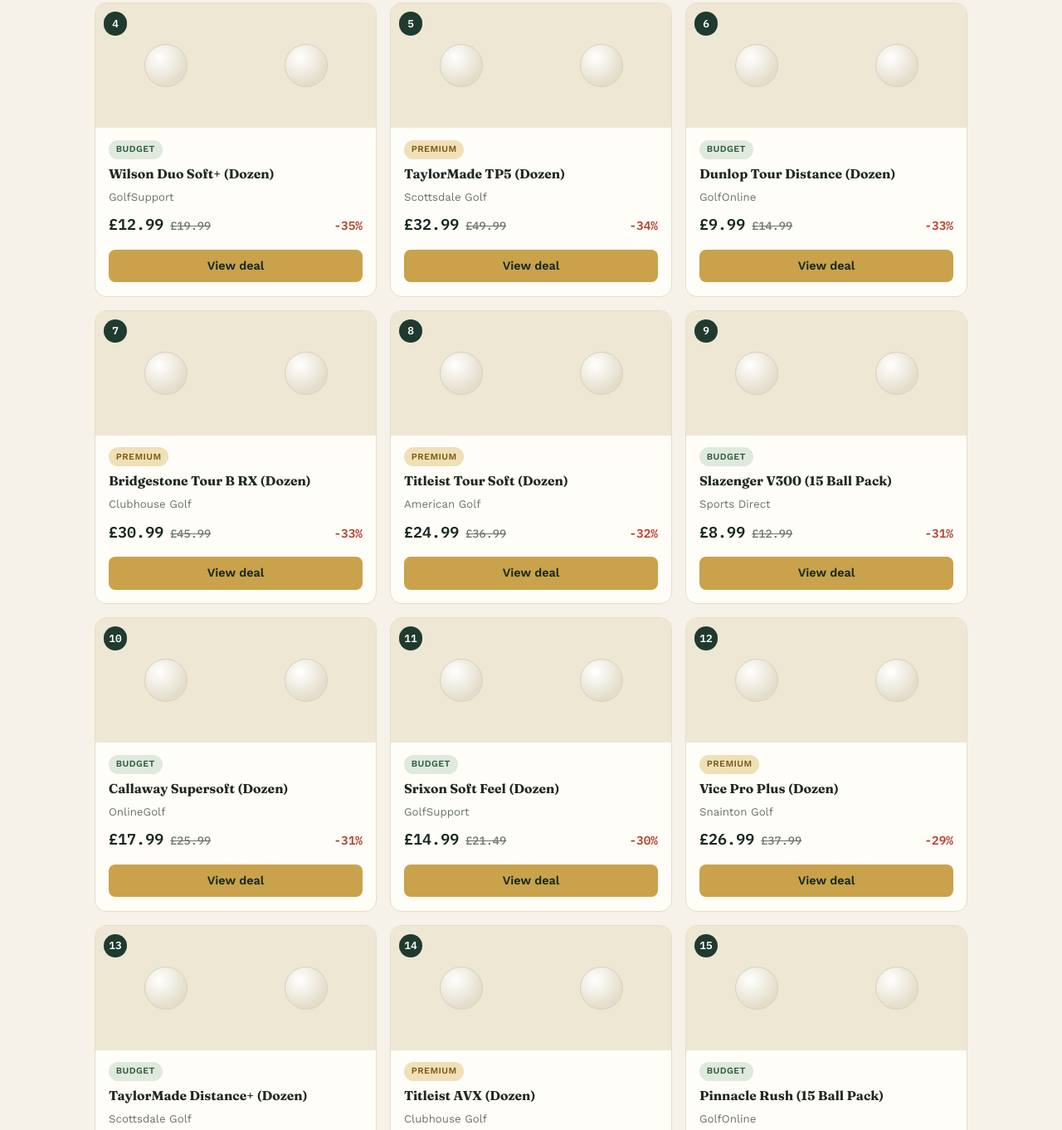
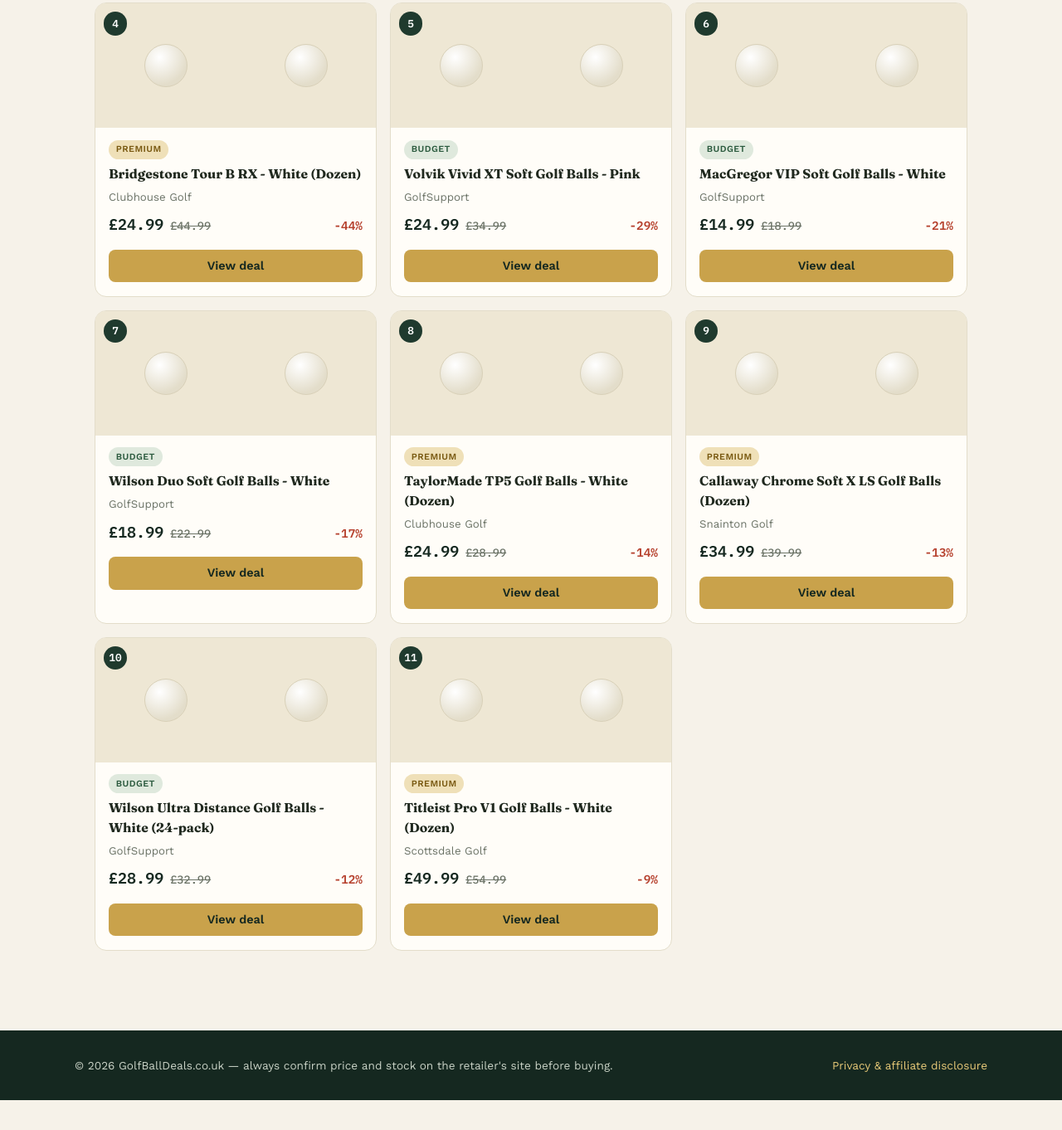
Before and after one commit to sdwuk/golfballdeals, a website: page index.html in a window 1280 px wide. Shown: the part 655-2017 px from the top of the page at 83% size. After the commit the page ends 1981 px from the top, so only its background shows below. Drawn offline with nearby package versions, Linux system fonts and the light colour scheme.

Commit message:
Replace placeholder deals with real, manually-checked prices + GA4
- data/deals.json and index.html's embedded fallback now show 11 real
  deals sourced directly from retailer sites today (GolfSupport,
  Clubhouse Golf, Snainton Golf, Scottsdale Golf), each with a real
  direct (non-affiliate) product link, actual price and RRP
- Dropped the 9 invented sample entries and the retailers I couldn't
  verify current pricing for (American Golf, Sports Direct, GolfOnline,
  OnlineGolf — OnlineGolf's site is mid-relaunch, showing 'opening soon')
- Footer copy now honestly labels this as manually checked data rather
  than implying an automatic feed
- Added Google Analytics (gtag.js, G-HRN035HKMQ)

```diff
--- a/data/deals.json
+++ b/data/deals.json
@@ -1,266 +1,18 @@
 {
-  "lastUpdated": "2026-07-30T12:00:00+01:00",
-  "isSampleData": true,
+  "lastUpdated": "2026-07-30T18:00:00+01:00",
+  "isSampleData": false,
+  "curationType": "manual",
   "deals": [
-    {
-      "rank": 1,
-      "brand": "Titleist",
-      "model": "Pro V1 (2024, Dozen)",
-      "site": "Clubhouse Golf",
-      "tier": "premium",
-      "price": 34.99,
-      "rrp": 54.99,
-      "discount": 36,
-      "url": "#",
-      "boxImage": null,
-      "ballImage": null
-    },
-    {
-      "rank": 2,
-      "brand": "Srixon",
-      "model": "Z-Star (Dozen)",
-      "site": "Snainton Golf",
-      "tier": "premium",
-      "price": 27.99,
-      "rrp": 44.99,
-      "discount": 38,
-      "url": "#",
-      "boxImage": null,
-      "ballImage": null
-    },
-    {
-      "rank": 3,
-      "brand": "Callaway",
-      "model": "Chrome Soft (Dozen)",
-      "site": "American Golf",
-      "tier": "premium",
-      "price": 29.99,
-      "rrp": 47.99,
-      "discount": 37,
-      "url": "#",
-      "boxImage": null,
-      "ballImage": null
-    },
-    {
-      "rank": 4,
-      "brand": "Wilson",
-      "model": "Duo Soft+ (Dozen)",
-      "site": "GolfSupport",
-      "tier": "budget",
-      "price": 12.99,
-      "rrp": 19.99,
-      "discount": 35,
-      "url": "#",
-      "boxImage": null,
-      "ballImage": null
-    },
-    {
-      "rank": 5,
-      "brand": "TaylorMade",
-      "model": "TP5 (Dozen)",
-      "site": "Scottsdale Golf",
-      "tier": "premium",
-      "price": 32.99,
-      "rrp": 49.99,
-      "discount": 34,
-      "url": "#",
-      "boxImage": null,
-      "ballImage": null
-    },
-    {
-      "rank": 6,
-      "brand": "Dunlop",
-      "model": "Tour Distance (Dozen)",
-      "site": "GolfOnline",
-      "tier": "budget",
-      "price": 9.99,
-      "rrp": 14.99,
-      "discount": 33,
-      "url": "#",
-      "boxImage": null,
-      "ballImage": null
-    },
-    {
-      "rank": 7,
-      "brand": "Bridgestone",
-      "model": "Tour B RX (Dozen)",
-      "site": "Clubhouse Golf",
-      "tier": "premium",
-      "price": 30.99,
-      "rrp": 45.99,
-      "discount": 33,
-      "url": "#",
-      "boxImage": null,
-      "ballImage": null
-    },
-    {
-      "rank": 8,
-      "brand": "Titleist",
-      "model": "Tour Soft (Dozen)",
-      "site": "American Golf",
-      "tier": "premium",
-      "price": 24.99,
-      "rrp": 36.99,
-      "discount": 32,
-      "url": "#",
-      "boxImage": null,
-      "ballImage": null
-    },
-    {
-      "rank": 9,
-      "brand": "Slazenger",
-      "model": "V300 (15 Ball Pack)",
-      "site": "Sports Direct",
-      "tier": "budget",
-      "price": 8.99,
-      "rrp": 12.99,
-      "discount": 31,
-      "url": "#",
-      "boxImage": null,
-      "ballImage": null
-    },
-    {
-      "rank": 10,
-      "brand": "Callaway",
-      "model": "Supersoft (Dozen)",
-      "site": "OnlineGolf",
-      "tier": "budget",
-      "price": 17.99,
-      "rrp": 25.99,
-      "discount": 31,
-      "url": "#",
-      "boxImage": null,
-      "ballImage": null
-    },
-    {
-      "rank": 11,
-      "brand": "Srixon",
-      "model": "Soft Feel (Dozen)",
-      "site": "GolfSupport",
-      "tier": "budget",
-      "price": 14.99,
-      "rrp": 21.49,
-      "discount": 30,
-      "url": "#",
-      "boxImage": null,
-      "ballImage": null
-    },
-    {
-      "rank": 12,
-      "brand": "Vice",
-      "model": "Pro Plus (Dozen)",
-      "site": "Snainton Golf",
-      "tier": "premium",
-      "price": 26.99,
-      "rrp": 37.99,
-      "discount": 29,
-      "url": "#",
-      "boxImage": null,
-      "ballImage": null
-    },
-    {
-      "rank": 13,
-      "brand": "TaylorMade",
-      "model": "Distance+ (Dozen)",
-      "site": "Scottsdale Golf",
-      "tier": "budget",
-      "price": 11.99,
-      "rrp": 16.99,
-      "discount": 29,
-      "url": "#",
-      "boxImage": null,
-      "ballImage": null
-    },
-    {
-      "rank": 14,
-      "brand": "Titleist",
-      "model": "AVX (Dozen)",
-      "site": "Clubhouse Golf",
-      "tier": "premium",
-      "price": 33.99,
-      "rrp": 47.99,
-      "discount": 29,
-      "url": "#",
-      "boxImage": null,
-      "ballImage": null
-    },
-    {
-      "rank": 15,
-      "brand": "Pinnacle",
-      "model": "Rush (15 Ball Pack)",
-      "site": "GolfOnline",
-      "tier": "budget",
-      "price": 7.99,
-      "rrp": 10.99,
-      "discount": 27,
-      "url": "#",
-      "boxImage": null,
-      "ballImage": null
-    },
-    {
-      "rank": 16,
-      "brand": "Callaway",
-      "model": "Chrome Tour (Dozen)",
-      "site": "American Golf",
-      "tier": "premium",
-      "price": 31.99,
-      "rrp": 43.99,
-      "discount": 27,
-      "url": "#",
-      "boxImage": null,
-      "ballImage": null
-    },
-    {
-      "rank": 17,
-      "brand": "Wilson",
-      "model": "Staff Model (Dozen)",
-      "site": "OnlineGolf",
-      "tier": "premium",
-      "price": 27.99,
-      "rrp": 37.99,
-      "discount": 26,
-      "url": "#",
-      "boxImage": null,
-      "ballImage": null
-    },
-    {
-      "rank": 18,
-      "brand": "Dunlop",
-      "model": "65 (15 Ball Pack)",
-      "site": "Sports Direct",
-      "tier": "budget",
-      "price": 6.99,
-      "rrp": 9.49,
-      "discount": 26,
-      "url": "#",
-      "boxImage": null,
-      "ballImage": null
-    },
-    {
-      "rank": 19,
-      "brand": "Mizuno",
-      "model": "RB Tour (Dozen)",
-      "site": "GolfSupport",
-      "tier": "premium",
-      "price": 28.99,
-      "rrp": 38.99,
-      "discount": 26,
-      "url": "#",
-      "boxImage": null,
-      "ballImage": null
-    },
-    {
-      "rank": 20,
-      "brand": "Srixon",
-      "model": "Distance (Dozen)",
-      "site": "Snainton Golf",
-      "tier": "budget",
-      "price": 13.99,
-      "rrp": 18.49,
-      "discount": 24,
-      "url": "#",
-      "boxImage": null,
-      "ballImage": null
-    }
+    {"rank":1,"brand":"Pinnacle","model":"Rush Golf Balls - White","site":"GolfSupport","tier":"budget","price":17.99,"rrp":35.99,"discount":50,"url":"https://golfsupport.com/pinnacle-rush-golf-balls-white/","boxImage":null,"ballImage":null},
+    {"rank":2,"brand":"Bridgestone","model":"Tour B RX - White (Dozen)","site":"GolfSupport","tier":"premium","price":29.99,"rrp":56.99,"discount":47,"url":"https://golfsupport.com/bridgestone-tour-b-rx-white/","boxImage":null,"ballImage":null},
+    {"rank":3,"brand":"Pinnacle","model":"Rush Golf Balls - Yellow","site":"GolfSupport","tier":"budget","price":17.99,"rrp":33.99,"discount":47,"url":"https://golfsupport.com/pinnacle-rush-golf-balls-yellow/","boxImage":null,"ballImage":null},
+    {"rank":4,"brand":"Bridgestone","model":"Tour B RX - White (Dozen)","site":"Clubhouse Golf","tier":"premium","price":24.99,"rrp":44.99,"discount":44,"url":"https://www.clubhousegolf.co.uk/acatalog/Bridgestone-Tour-B-RX-Golf-Balls-White.html","boxImage":null,"ballImage":null},
+    {"rank":5,"brand":"Volvik","model":"Vivid XT Soft Golf Balls - Pink","site":"GolfSupport","tier":"budget","price":24.99,"rrp":34.99,"discount":29,"url":"https://golfsupport.com/volvik-vivid-xt-soft-golf-balls-pink/","boxImage":null,"ballImage":null},
+    {"rank":6,"brand":"MacGregor","model":"VIP Soft Golf Balls - White","site":"GolfSupport","tier":"budget","price":14.99,"rrp":18.99,"discount":21,"url":"https://golfsupport.com/macgregor-vip-soft-golf-balls-white/","boxImage":null,"ballImage":null},
+    {"rank":7,"brand":"Wilson","model":"Duo Soft Golf Balls - White","site":"GolfSupport","tier":"budget","price":18.99,"rrp":22.99,"discount":17,"url":"https://golfsupport.com/wilson-duo-soft-golf-balls-white/","boxImage":null,"ballImage":null},
+    {"rank":8,"brand":"TaylorMade","model":"TP5 Golf Balls - White (Dozen)","site":"Clubhouse Golf","tier":"premium","price":24.99,"rrp":28.99,"discount":14,"url":"https://www.clubhousegolf.co.uk/acatalog/TaylorMade-TP5-Golf-Balls-White.html","boxImage":null,"ballImage":null},
+    {"rank":9,"brand":"Callaway","model":"Chrome Soft X LS Golf Balls (Dozen)","site":"Snainton Golf","tier":"premium","price":34.99,"rrp":39.99,"discount":13,"url":"https://www.snaintongolf.co.uk/callaway-chrome-soft-x-ls-golf-balls","boxImage":null,"ballImage":null},
+    {"rank":10,"brand":"Wilson","model":"Ultra Distance Golf Balls - White (24-pack)","site":"GolfSupport","tier":"budget","price":28.99,"rrp":32.99,"discount":12,"url":"https://golfsupport.com/wilson-ultra-distance-golf-balls-white-24-pack/","boxImage":null,"ballImage":null},
+    {"rank":11,"brand":"Titleist","model":"Pro V1 Golf Balls - White (Dozen)","site":"Scottsdale Golf","tier":"premium","price":49.99,"rrp":54.99,"discount":9,"url":"https://www.scottsdalegolf.co.uk/shop/product/titleist-pro-v1-golf-balls-white-dozen","boxImage":null,"ballImage":null}
   ]
 }
--- a/index.html
+++ b/index.html
@@ -3,8 +3,18 @@
 <head>
 <meta charset="utf-8">
 <meta name="viewport" content="width=device-width, initial-scale=1">
-<title>GolfBallDeals.co.uk — Top 20 UK Golf Ball Deals</title>
-<meta name="description" content="The top 20 UK golf ball deals today, ranked by discount off RRP. Refreshed daily at noon.">
+<title>GolfBallDeals.co.uk — Top UK Golf Ball Deals</title>
+<meta name="description" content="The best UK golf ball deals right now, ranked by discount off RRP. Manually checked, updated regularly.">
+
+<!-- Google tag (gtag.js) -->
+<script async src="https://www.googletagmanager.com/gtag/js?id=G-HRN035HKMQ"></script>
+<script>
+  window.dataLayer = window.dataLayer || [];
+  function gtag(){dataLayer.push(arguments);}
+  gtag('js', new Date());
+  gtag('config', 'G-HRN035HKMQ');
+</script>
+
 <link rel="preconnect" href="https://fonts.googleapis.com">
 <link rel="preconnect" href="https://fonts.gstatic.com" crossorigin>
 <link href="https://fonts.googleapis.com/css2?family=Fraunces:opsz,wght@9..144,500;9..144,700&family=Work+Sans:wght@400;500;600&family=IBM+Plex+Mono:wght@500;600&display=swap" rel="stylesheet">
@@ -80,7 +90,7 @@
 <header class="site">
   <div class="header-inner">
     <p class="site-title brand-font">GolfBall<span>Deals</span>.co.uk</p>
-    <p class="site-tagline">The UK's top 20 golf ball deals right now, ranked by discount off RRP.</p>
+    <p class="site-tagline">The best UK golf ball deals right now, ranked by discount off RRP.</p>
     <p class="site-meta mono" id="last-updated">Loading latest prices…</p>
   </div>
 </header>
@@ -97,38 +107,32 @@
 
 <footer>
   <div class="footer-inner">
-    <span>&copy; <span id="year"></span> GolfBallDeals.co.uk — prices update daily, always confirm on the retailer's site before buying.</span>
+    <span>&copy; <span id="year"></span> GolfBallDeals.co.uk — always confirm price and stock on the retailer's site before buying.</span>
     <span><a href="privacy.html">Privacy &amp; affiliate disclosure</a></span>
   </div>
 </footer>
 
 <script>
-// Embedded sample data — shown immediately so the page always renders
-// something, then overridden by ./data/deals.json if it's reachable.
+// Embedded fallback data, shown immediately and whenever ./data/deals.json
+// isn't reachable. Currently this is the same manually-checked list as
+// data/deals.json — real prices, checked by hand against each retailer's
+// site, not yet pulled from an automated affiliate feed.
 const SAMPLE_DATA = {
-  "lastUpdated": "2026-07-30T12:00:00+01:00",
-  "isSampleData": true,
+  "lastUpdated": "2026-07-30T18:00:00+01:00",
+  "isSampleData": false,
+  "curationType": "manual",
   "deals": [
-    {"rank":1,"brand":"Titleist","model":"Pro V1 (2024, Dozen)","site":"Clubhouse Golf","tier":"premium","price":34.99,"rrp":54.99,"discount":36,"url":"#","boxImage":null,"ballImage":null},
-    {"rank":2,"brand":"Srixon","model":"Z-Star (Dozen)","site":"Snainton Golf","tier":"premium","price":27.99,"rrp":44.99,"discount":38,"url":"#","boxImage":null,"ballImage":null},
-    {"rank":3,"brand":"Callaway","model":"Chrome Soft (Dozen)","site":"American Golf","tier":"premium","price":29.99,"rrp":47.99,"discount":37,"url":"#","boxImage":null,"ballImage":null},
-    {"rank":4,"brand":"Wilson","model":"Duo Soft+ (Dozen)","site":"GolfSupport","tier":"budget","price":12.99,"rrp":19.99,"discount":35,"url":"#","boxImage":null,"ballImage":null},
-    {"rank":5,"brand":"TaylorMade","model":"TP5 (Dozen)","site":"Scottsdale Golf","tier":"premium","price":32.99,"rrp":49.99,"discount":34,"url":"#","boxImage":null,"ballImage":null},
-    {"rank":6,"brand":"Dunlop","model":"Tour Distance (Dozen)","site":"GolfOnline","tier":"budget","price":9.99,"rrp":14.99,"discount":33,"url":"#","boxImage":null,"ballImage":null},
-    {"rank":7,"brand":"Bridgestone","model":"Tour B RX (Dozen)","site":"Clubhouse Golf","tier":"premium","price":30.99,"rrp":45.99,"discount":33,"url":"#","boxImage":null,"ballImage":null},
-    {"rank":8,"brand":"Titleist","model":"Tour Soft (Dozen)","site":"American Golf","tier":"premium","price":24.99,"rrp":36.99,"discount":32,"url":"#","boxImage":null,"ballImage":null},
-    {"rank":9,"brand":"Slazenger","model":"V300 (15 Ball Pack)","site":"Sports Direct","tier":"budget","price":8.99,"rrp":12.99,"discount":31,"url":"#","boxImage":null,"ballImage":null},
-    {"rank":10,"brand":"Callaway","model":"Supersoft (Dozen)","site":"OnlineGolf","tier":"budget","price":17.99,"rrp":25.99,"discount":31,"url":"#","boxImage":null,"ballImage":null},
-    {"rank":11,"brand":"Srixon","model":"Soft Feel (Dozen)","site":"GolfSupport","tier":"budget","price":14.99,"rrp":21.49,"discount":30,"url":"#","boxImage":null,"ballImage":null},
-    {"rank":12,"brand":"Vice","model":"Pro Plus (Dozen)","site":"Snainton Golf","tier":"premium","price":26.99,"rrp":37.99,"discount":29,"url":"#","boxImage":null,"ballImage":null},
-    {"rank":13,"brand":"TaylorMade","model":"Distance+ (Dozen)","site":"Scottsdale Golf","tier":"budget","price":11.99,"rrp":16.99,"discount":29,"url":"#","boxImage":null,"ballImage":null},
-    {"rank":14,"brand":"Titleist","model":"AVX (Dozen)","site":"Clubhouse Golf","tier":"premium","price":33.99,"rrp":47.99,"discount":29,"url":"#","boxImage":null,"ballImage":null},
-    {"rank":15,"brand":"Pinnacle","model":"Rush (15 Ball Pack)","site":"GolfOnline","tier":"budget","price":7.99,"rrp":10.99,"discount":27,"url":"#","boxImage":null,"ballImage":null},
-    {"rank":16,"brand":"Callaway","model":"Chrome Tour (Dozen)","site":"American Golf","tier":"premium","price":31.99,"rrp":43.99,"discount":27,"url":"#","boxImage":null,"ballImage":null},
-    {"rank":17,"brand":"Wilson","model":"Staff Model (Dozen)","site":"OnlineGolf","tier":"premium","price":27.99,"rrp":37.99,"discount":26,"url":"#","boxImage":null,"ballImage":null},
-    {"rank":18,"brand":"Dunlop","model":"65 (15 Ball Pack)","site":"Sports Direct","tier":"budget","price":6.99,"rrp":9.49,"discount":26,"url":"#","boxImage":null,"ballImage":null},
-    {"rank":19,"brand":"Mizuno","model":"RB Tour (Dozen)","site":"GolfSupport","tier":"premium","price":28.99,"rrp":38.99,"discount":26,"url":"#","boxImage":null,"ballImage":null},
-    {"rank":20,"brand":"Srixon","model":"Distance (Dozen)","site":"Snainton Golf","tier":"budget","price":13.99,"rrp":18.49,"discount":24,"url":"#","boxImage":null,"ballImage":null}
+    {"rank":1,"brand":"Pinnacle","model":"Rush Golf Balls - White","site":"GolfSupport","tier":"budget","price":17.99,"rrp":35.99,"discount":50,"url":"https://golfsupport.com/pinnacle-rush-golf-balls-white/","boxImage":null,"ballImage":null},
+    {"rank":2,"brand":"Bridgestone","model":"Tour B RX - White (Dozen)","site":"GolfSupport","tier":"premium","price":29.99,"rrp":56.99,"discount":47,"url":"https://golfsupport.com/bridgestone-tour-b-rx-white/","boxImage":null,"ballImage":null},
+    {"rank":3,"brand":"Pinnacle","model":"Rush Golf Balls - Yellow","site":"GolfSupport","tier":"budget","price":17.99,"rrp":33.99,"discount":47,"url":"https://golfsupport.com/pinnacle-rush-golf-balls-yellow/","boxImage":null,"ballImage":null},
+    {"rank":4,"brand":"Bridgestone","model":"Tour B RX - White (Dozen)","site":"Clubhouse Golf","tier":"premium","price":24.99,"rrp":44.99,"discount":44,"url":"https://www.clubhousegolf.co.uk/acatalog/Bridgestone-Tour-B-RX-Golf-Balls-White.html","boxImage":null,"ballImage":null},
+    {"rank":5,"brand":"Volvik","model":"Vivid XT Soft Golf Balls - Pink","site":"GolfSupport","tier":"budget","price":24.99,"rrp":34.99,"discount":29,"url":"https://golfsupport.com/volvik-vivid-xt-soft-golf-balls-pink/","boxImage":null,"ballImage":null},
+    {"rank":6,"brand":"MacGregor","model":"VIP Soft Golf Balls - White","site":"GolfSupport","tier":"budget","price":14.99,"rrp":18.99,"discount":21,"url":"https://golfsupport.com/macgregor-vip-soft-golf-balls-white/","boxImage":null,"ballImage":null},
+    {"rank":7,"brand":"Wilson","model":"Duo Soft Golf Balls - White","site":"GolfSupport","tier":"budget","price":18.99,"rrp":22.99,"discount":17,"url":"https://golfsupport.com/wilson-duo-soft-golf-balls-white/","boxImage":null,"ballImage":null},
+    {"rank":8,"brand":"TaylorMade","model":"TP5 Golf Balls - White (Dozen)","site":"Clubhouse Golf","tier":"premium","price":24.99,"rrp":28.99,"discount":14,"url":"https://www.clubhousegolf.co.uk/acatalog/TaylorMade-TP5-Golf-Balls-White.html","boxImage":null,"ballImage":null},
+    {"rank":9,"brand":"Callaway","model":"Chrome Soft X LS Golf Balls (Dozen)","site":"Snainton Golf","tier":"premium","price":34.99,"rrp":39.99,"discount":13,"url":"https://www.snaintongolf.co.uk/callaway-chrome-soft-x-ls-golf-balls","boxImage":null,"ballImage":null},
+    {"rank":10,"brand":"Wilson","model":"Ultra Distance Golf Balls - White (24-pack)","site":"GolfSupport","tier":"budget","price":28.99,"rrp":32.99,"discount":12,"url":"https://golfsupport.com/wilson-ultra-distance-golf-balls-white-24-pack/","boxImage":null,"ballImage":null},
+    {"rank":11,"brand":"Titleist","model":"Pro V1 Golf Balls - White (Dozen)","site":"Scottsdale Golf","tier":"premium","price":49.99,"rrp":54.99,"discount":9,"url":"https://www.scottsdalegolf.co.uk/shop/product/titleist-pro-v1-golf-balls-white-dozen","boxImage":null,"ballImage":null}
   ]
 };
 
@@ -137,10 +141,12 @@ document.getElementById('year').textContent = new Date().getFullYear();
 let currentData = SAMPLE_DATA;
 let currentFilter = 'all';
 
-function formatUpdated(iso, isSample){
-  const d = new Date(iso);
+function formatUpdated(data){
+  const d = new Date(data.lastUpdated);
   const stamp = d.toLocaleString('en-GB', { day:'numeric', month:'short', year:'numeric', hour:'2-digit', minute:'2-digit', timeZone:'Europe/London' });
-  return isSample ? `Sample data shown — live feed not connected yet (as of ${stamp})` : `Updated ${stamp} UK time`;
+  if (data.isSampleData) return `Placeholder data shown — live feed not connected yet (as of ${stamp})`;
+  if (data.curationType === 'manual') return `Manually checked ${stamp} UK time — automatic feed coming soon`;
+  return `Updated ${stamp} UK time`;
 }
 
 function imgSlot(src, alt){
@@ -167,7 +173,7 @@ function cardHTML(d){
           <span class="rrp">£${d.rrp.toFixed(2)}</span>
           <span class="discount">-${d.discount}%</span>
         </div>
-        <a class="cta" href="${d.url}" target="_blank" rel="nofollow sponsored noopener">View deal</a>
+        <a class="cta" href="${d.url}" target="_blank" rel="nofollow noopener">View deal</a>
       </div>
     </article>`;
 }
@@ -178,7 +184,7 @@ function render(){
   grid.innerHTML = deals.length
     ? deals.map(cardHTML).join('')
     : `<div class="empty">No deals in this category right now.</div>`;
-  document.getElementById('last-updated').textContent = formatUpdated(currentData.lastUpdated, currentData.isSampleData);
+  document.getElementById('last-updated').textContent = formatUpdated(currentData);
 }
 
 document.querySelectorAll('.tab').forEach(tab => {
@@ -200,7 +206,7 @@ fetch('./data/deals.json', { cache: 'no-store' })
       render();
     }
   })
-  .catch(() => { /* keep sample data — feed not reachable yet */ });
+  .catch(() => { /* keep embedded fallback — feed not reachable */ });
 </script>
 
 </body>
```
